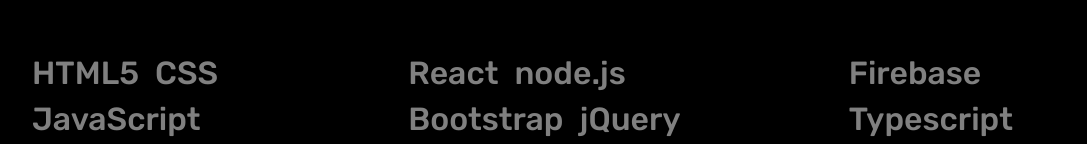
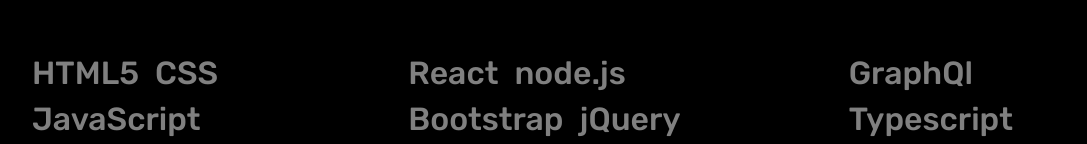
Before and after one commit to ColinJhEdwards/react-portfolio, a React (Create React App) app: page / in a window 1280 px wide. Shown: the part 1296-1440 px from the top of the page, without its empty margins (96-1183 px from the left). Built offline with nearby package versions, Linux system fonts and the light colour scheme.

Commit message:
updated skills component with new tech being studied

```diff
--- a/src/components/Skills.js
+++ b/src/components/Skills.js
@@ -35,7 +35,7 @@
           <h1>Studying</h1>
         </div>
         <div className="studying">
-          <h2>Firebase</h2>
+          <h2>GraphQl</h2>
           <h2>Typescript</h2>
           <h2>React</h2>
           <h2>Algorithms</h2>
```
